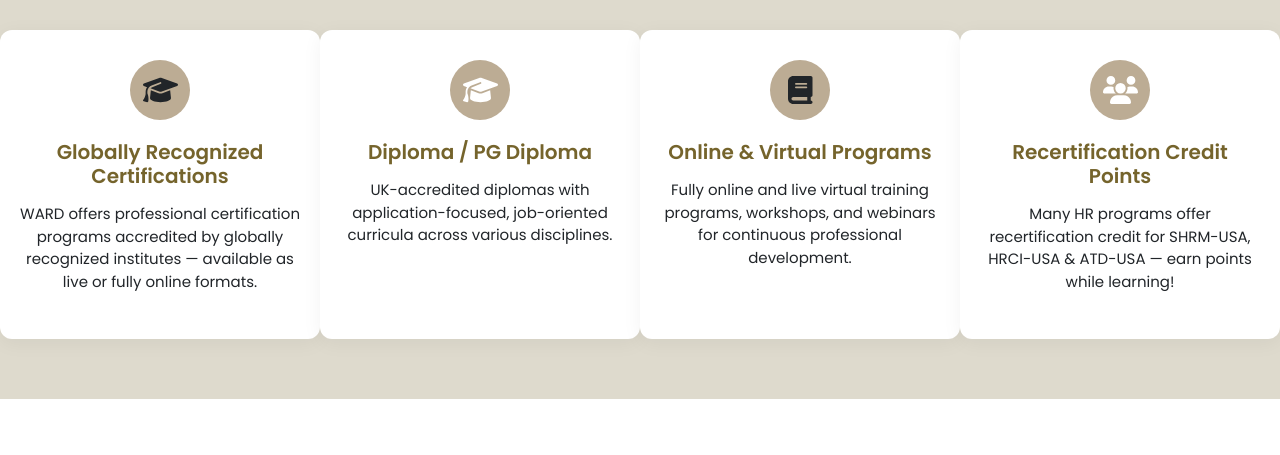
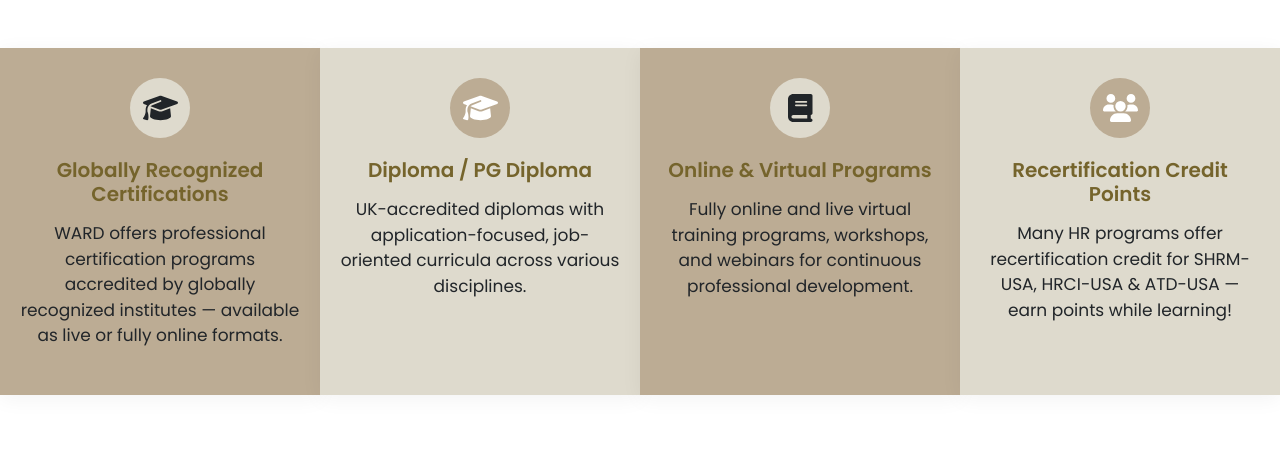
Before and after one commit to kmalaminstd123/wa-home-service-card, a plain HTML site: page index.html in a window 1280 px wide. Shown: the part 664-1119 px from the top of the page. Before the commit the page ends 1063 px from the top, so only its background shows below. Drawn offline with nearby package versions, Linux system fonts and the light colour scheme.

Commit message:
Update style.css

```diff
--- a/css/style.css
+++ b/css/style.css
@@ -60,7 +60,27 @@ ol, li{
 }
 
 .service-text {
-    font-size: 15px;
-    color: #555;
+    font-size: 17px;
 }
 /* service part css start */
+
+/* service card v2 start */
+
+.services-section.v2{
+    background-color: #fff;
+}
+
+.services-section.v2 .service-card{
+    background-color: #dedacd;
+    border-radius: 0;
+}
+
+.services-section.v2 .service-card.odd{
+    background-color: #bcac94;
+}
+
+.services-section.v2 .service-card.odd .service-icon{
+    background-color: #dedacd;
+}
+
+/* service card v2 end */
```
